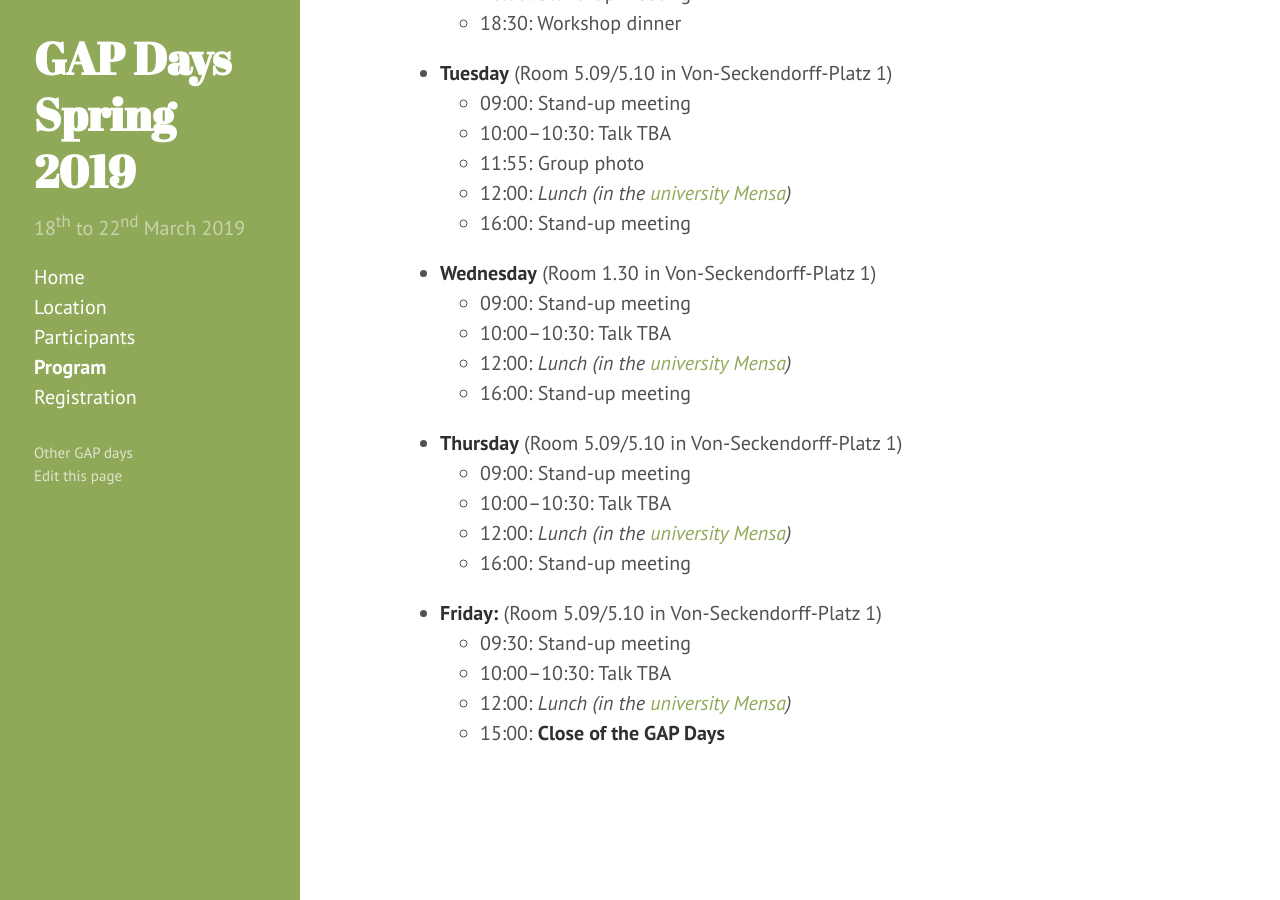
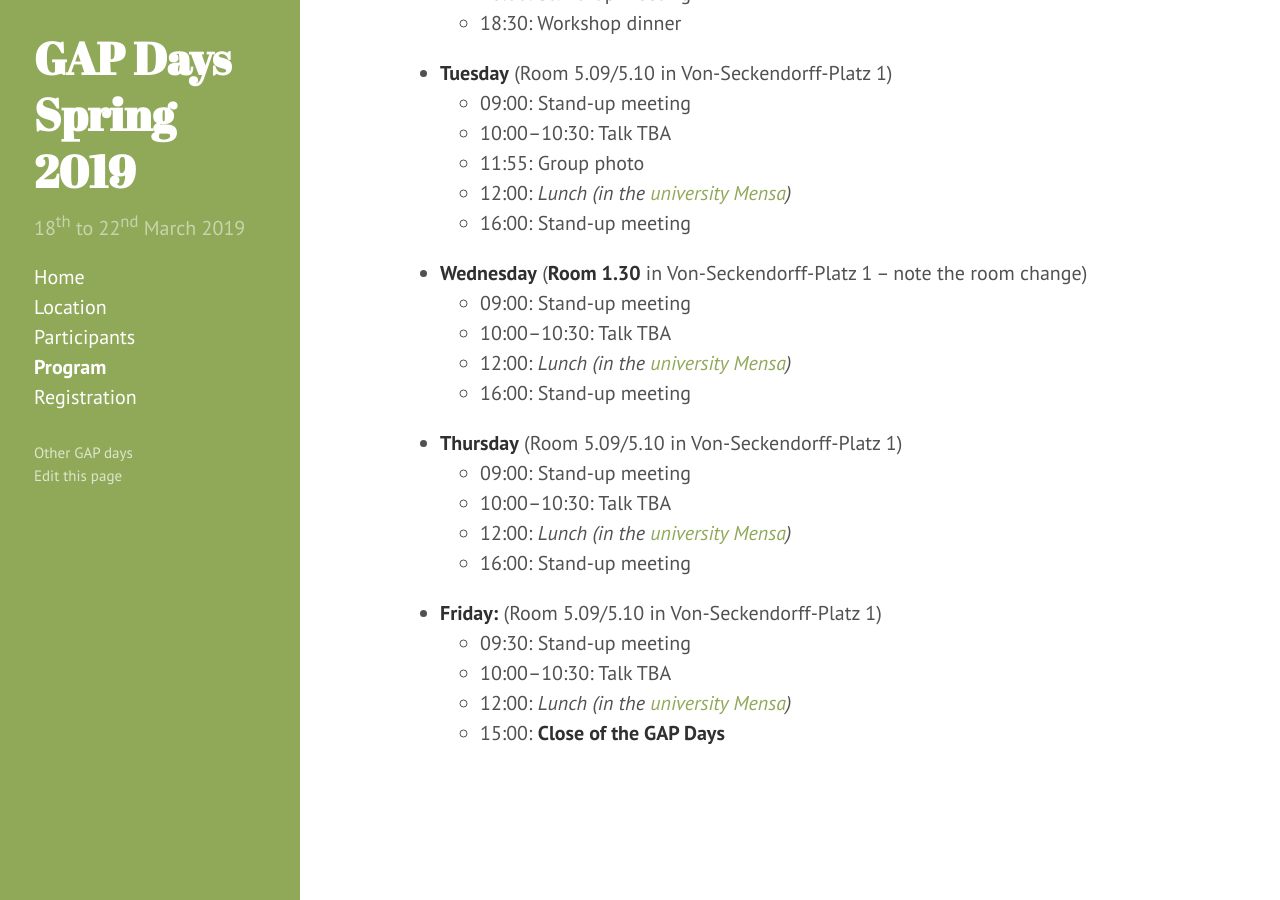
Before and after one commit to jesusmartinez-garcia/2020-01-21-colchester-workshop, a Jekyll site: the page built from program.md, in a window 1280 px wide and 900 px high, scrolled down 1034 px. Built offline with Jekyll 4.4.1, drawn with Linux system fonts in a browser that asks for light colours.

Commit message:
Note room change

```diff
--- a/program.md
+++ b/program.md
@@ -48,7 +48,7 @@ currently incomplete, and may change significantly.**
   - 12:00: *Lunch (in the [university Mensa](https://www.studentenwerk-halle.de/mensen-cafebars/mensen-in-halle/heidemensa-mit-cafebar/))*
   - 16:00: Stand-up meeting
 
-- **Wednesday** (Room 1.30 in Von-Seckendorff-Platz 1)
+- **Wednesday** (**Room 1.30** in Von-Seckendorff-Platz 1 – note the room change)
   - 09:00: Stand-up meeting
   - 10:00–10:30: Talk TBA
   - 12:00: *Lunch (in the [university Mensa](https://www.studentenwerk-halle.de/mensen-cafebars/mensen-in-halle/heidemensa-mit-cafebar/))*
```
